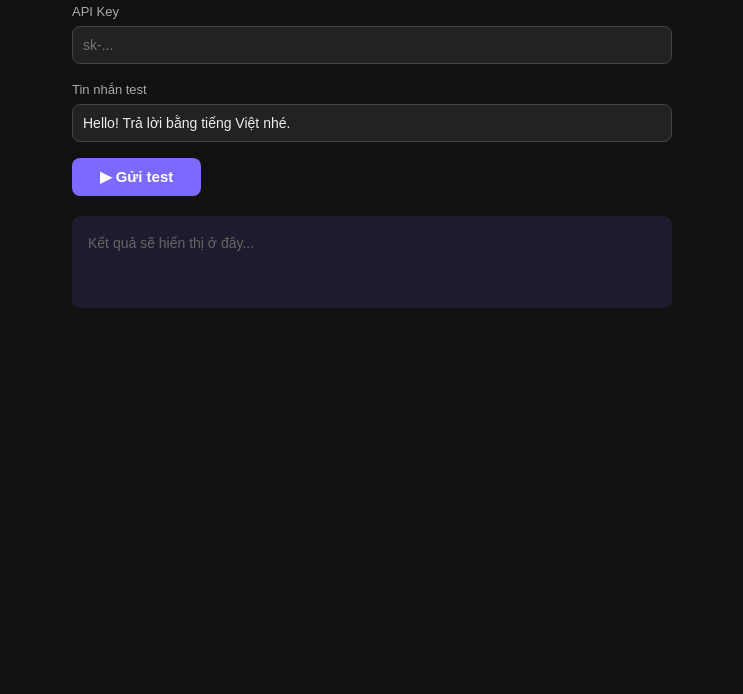
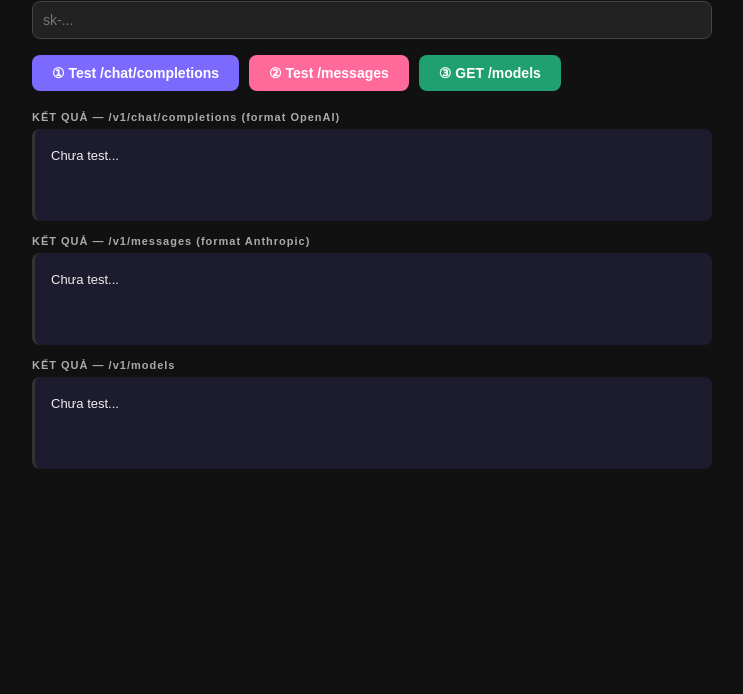
Before and after one commit to Eric120690/ontapbaitap, a plain HTML site: page index.html in a window 1280 px wide. Shown: the part 106-800 px from the top of the page, without its empty margins (268-1011 px from the left). Drawn offline with Linux system fonts and the light colour scheme.

Commit message:
Update index.html

```diff
--- a/index.html
+++ b/index.html
@@ -4,73 +4,131 @@
 <meta charset="UTF-8">
 <title>Test API — llm.chiasegpu.vn</title>
 <style>
-  body { font-family: sans-serif; max-width: 600px; margin: 60px auto; padding: 0 20px; background: #111; color: #eee; }
-  label { font-size: 13px; color: #aaa; }
-  input, textarea { width: 100%; padding: 10px; margin: 6px 0 16px; background: #222; border: 1px solid #444; border-radius: 8px; color: #eee; box-sizing: border-box; font-size: 14px; }
-  button { padding: 10px 28px; background: #7c6aff; color: white; border: none; border-radius: 8px; cursor: pointer; font-size: 15px; font-weight: bold; }
-  button:disabled { opacity: 0.5; cursor: not-allowed; }
-  #result { margin-top: 20px; padding: 16px; background: #1c1c2e; border-radius: 8px; white-space: pre-wrap; font-size: 14px; min-height: 60px; line-height: 1.6; }
+  body { font-family: sans-serif; max-width: 680px; margin: 40px auto; padding: 0 20px; background: #111; color: #eee; }
+  h2 { color: #7c6aff; }
+  label { font-size: 13px; color: #aaa; display: block; margin-bottom: 4px; }
+  input { width: 100%; padding: 10px; margin-bottom: 16px; background: #222; border: 1px solid #444; border-radius: 8px; color: #eee; box-sizing: border-box; font-size: 14px; }
+  .btn-row { display: flex; gap: 10px; margin-bottom: 20px; flex-wrap: wrap; }
+  button { padding: 10px 20px; color: white; border: none; border-radius: 8px; cursor: pointer; font-size: 14px; font-weight: bold; }
+  button:disabled { opacity: 0.4; cursor: not-allowed; }
+  .btn1 { background: #7c6aff; }
+  .btn2 { background: #ff6a9a; }
+  .btn3 { background: #20a070; }
+  .result-box { padding: 16px; background: #1c1c2e; border-radius: 8px; white-space: pre-wrap; font-size: 13px; min-height: 60px; line-height: 1.7; margin-bottom: 14px; border-left: 3px solid #333; }
   .ok { color: #4ade80; font-weight: bold; }
   .err { color: #f87171; font-weight: bold; }
+  .info { color: #ffd96a; }
+  .tag { font-size: 11px; font-weight: bold; letter-spacing: 1px; color: #aaa; margin-bottom: 6px; }
 </style>
 </head>
 <body>
 
-<h2>🔌 Test API <span style="color:#7c6aff">llm.chiasegpu.vn</span></h2>
+<h2>🔌 Test API llm.chiasegpu.vn</h2>
 
 <label>API Key</label>
 <input id="apiKey" type="password" placeholder="sk-...">
 
-<label>Tin nhắn test</label>
-<input id="message" type="text" value="Hello! Trả lời bằng tiếng Việt nhé.">
+<div class="btn-row">
+  <button class="btn1" onclick="testChatCompletions()" id="btn1">① Test /chat/completions</button>
+  <button class="btn2" onclick="testMessages()" id="btn2">② Test /messages</button>
+  <button class="btn3" onclick="testModels()" id="btn3">③ GET /models</button>
+</div>
 
-<button onclick="testAPI()" id="btn">▶ Gửi test</button>
+<div class="tag">KẾT QUẢ — /v1/chat/completions (format OpenAI)</div>
+<div class="result-box" id="r1">Chưa test...</div>
 
-<div id="result" style="color:#666">Kết quả sẽ hiển thị ở đây...</div>
+<div class="tag">KẾT QUẢ — /v1/messages (format Anthropic)</div>
+<div class="result-box" id="r2">Chưa test...</div>
+
+<div class="tag">KẾT QUẢ — /v1/models</div>
+<div class="result-box" id="r3">Chưa test...</div>
 
 <script>
-async function testAPI() {
-  const apiKey = document.getElementById('apiKey').value.trim();
-  const message = document.getElementById('message').value.trim();
-  const result = document.getElementById('result');
-  const btn = document.getElementById('btn');
+function getKey() {
+  const k = document.getElementById('apiKey').value.trim();
+  if (!k) { alert('Nhập API Key trước!'); return null; }
+  return k;
+}
 
-  if (!apiKey) { result.innerHTML = '<span class="err">⚠ Vui lòng nhập API Key!</span>'; return; }
-  if (!message) { result.innerHTML = '<span class="err">⚠ Vui lòng nhập tin nhắn!</span>'; return; }
-
-  btn.disabled = true;
-  btn.textContent = '⏳ Đang gửi...';
-  result.innerHTML = 'Đang kết nối đến <b>llm.chiasegpu.vn</b>...';
-
+async function testChatCompletions() {
+  const key = getKey(); if (!key) return;
+  const btn = document.getElementById('btn1');
+  const box = document.getElementById('r1');
+  btn.disabled = true; box.innerHTML = '⏳ Đang gọi /v1/chat/completions...';
   try {
     const resp = await fetch('https://llm.chiasegpu.vn/v1/chat/completions', {
       method: 'POST',
+      headers: { 'Content-Type': 'application/json', 'Authorization': `Bearer ${key}` },
+      body: JSON.stringify({
+        model: 'claude-sonnet-4.6',
+        max_tokens: 100,
+        messages: [{ role: 'user', content: 'Chào! Trả lời ngắn thôi nhé.' }]
+      })
+    });
+    const data = await resp.json();
+    if (!resp.ok) {
+      box.innerHTML = `<span class="err">✗ HTTP ${resp.status}</span>\n${JSON.stringify(data, null, 2)}`;
+    } else {
+      const content = data.choices?.[0]?.message?.content;
+      box.innerHTML = `<span class="ok">✓ THÀNH CÔNG!</span>\n\nPhản hồi: ${content}`;
+    }
+  } catch(e) {
+    box.innerHTML = `<span class="err">✗ ${e.message}</span>\n\n${e.message.includes('fetch') ? '⚠ CORS bị chặn — cần chạy trên server (không phải file://)' : ''}`;
+  }
+  btn.disabled = false;
+}
+
+async function testMessages() {
+  const key = getKey(); if (!key) return;
+  const btn = document.getElementById('btn2');
+  const box = document.getElementById('r2');
+  btn.disabled = true; box.innerHTML = '⏳ Đang gọi /v1/messages...';
+  try {
+    const resp = await fetch('https://llm.chiasegpu.vn/v1/messages', {
+      method: 'POST',
       headers: {
         'Content-Type': 'application/json',
-        'Authorization': `Bearer ${apiKey}`
+        'Authorization': `Bearer ${key}`,
+        'anthropic-version': '2023-06-01'
       },
       body: JSON.stringify({
         model: 'claude-sonnet-4.6',
-        max_tokens: 500,
-        messages: [{ role: 'user', content: message }]
+        max_tokens: 100,
+        messages: [{ role: 'user', content: 'Chào! Trả lời ngắn thôi nhé.' }]
       })
     });
+    const data = await resp.json();
+    if (!resp.ok) {
+      box.innerHTML = `<span class="err">✗ HTTP ${resp.status}</span>\n${JSON.stringify(data, null, 2)}`;
+    } else {
+      const content = data.content?.[0]?.text;
+      box.innerHTML = `<span class="ok">✓ THÀNH CÔNG!</span>\n\nPhản hồi: ${content}`;
+    }
+  } catch(e) {
+    box.innerHTML = `<span class="err">✗ ${e.message}</span>\n\n${e.message.includes('fetch') ? '⚠ CORS bị chặn — cần chạy trên server (không phải file://)' : ''}`;
+  }
+  btn.disabled = false;
+}
 
+async function testModels() {
+  const key = getKey(); if (!key) return;
+  const btn = document.getElementById('btn3');
+  const box = document.getElementById('r3');
+  btn.disabled = true; box.innerHTML = '⏳ Đang gọi /v1/models...';
+  try {
+    const resp = await fetch('https://llm.chiasegpu.vn/v1/models', {
+      headers: { 'Authorization': `Bearer ${key}` }
+    });
     const data = await resp.json();
-
     if (!resp.ok) {
-      result.innerHTML = `<span class="err">✗ Lỗi ${resp.status}</span>\n\n${JSON.stringify(data, null, 2)}`;
+      box.innerHTML = `<span class="err">✗ HTTP ${resp.status}</span>\n${JSON.stringify(data, null, 2)}`;
     } else {
-      const content = data.choices?.[0]?.message?.content || JSON.stringify(data, null, 2);
-      result.innerHTML = `<span class="ok">✓ API hoạt động!</span>\n\n${content}`;
+      box.innerHTML = `<span class="ok">✓ THÀNH CÔNG!</span>\n\n${JSON.stringify(data, null, 2)}`;
     }
-  } catch (err) {
-    result.innerHTML = `<span class="err">✗ ${err.message}</span>\n\n` +
-      (err.message.includes('fetch') ? '⚠ Bị chặn CORS khi mở file:// — hãy upload lên GitHub Pages để test.' : '');
+  } catch(e) {
+    box.innerHTML = `<span class="err">✗ ${e.message}</span>\n\n${e.message.includes('fetch') ? '⚠ CORS bị chặn — cần chạy trên server (không phải file://)' : ''}`;
   }
-
   btn.disabled = false;
-  btn.textContent = '▶ Gửi test';
 }
 </script>
 </body>
```
